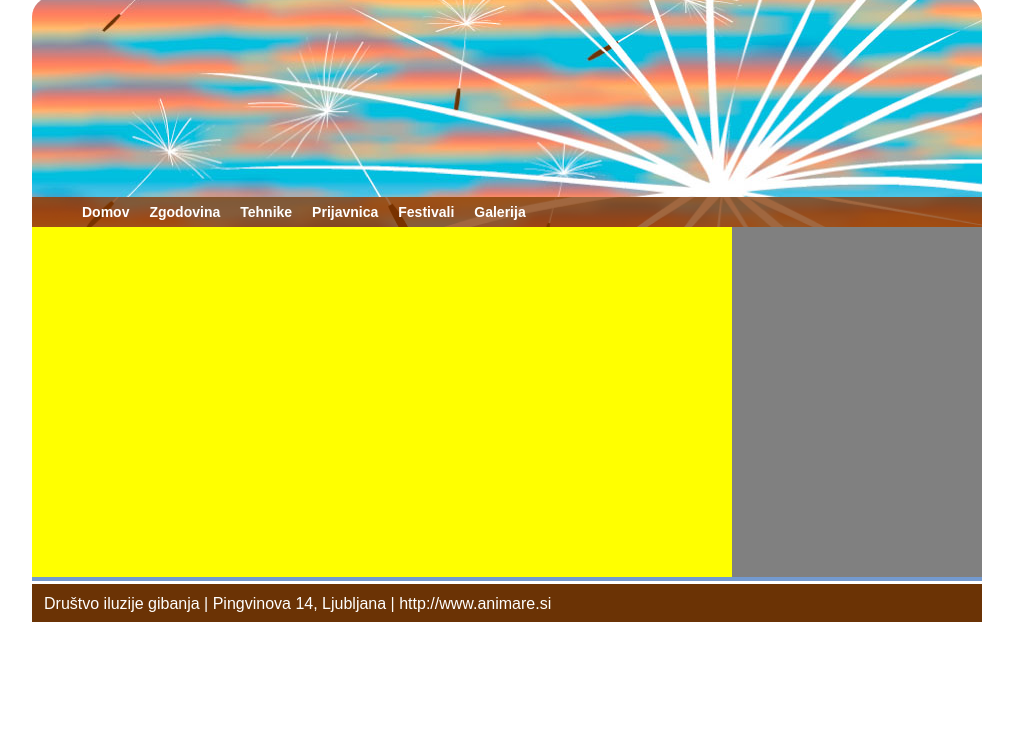
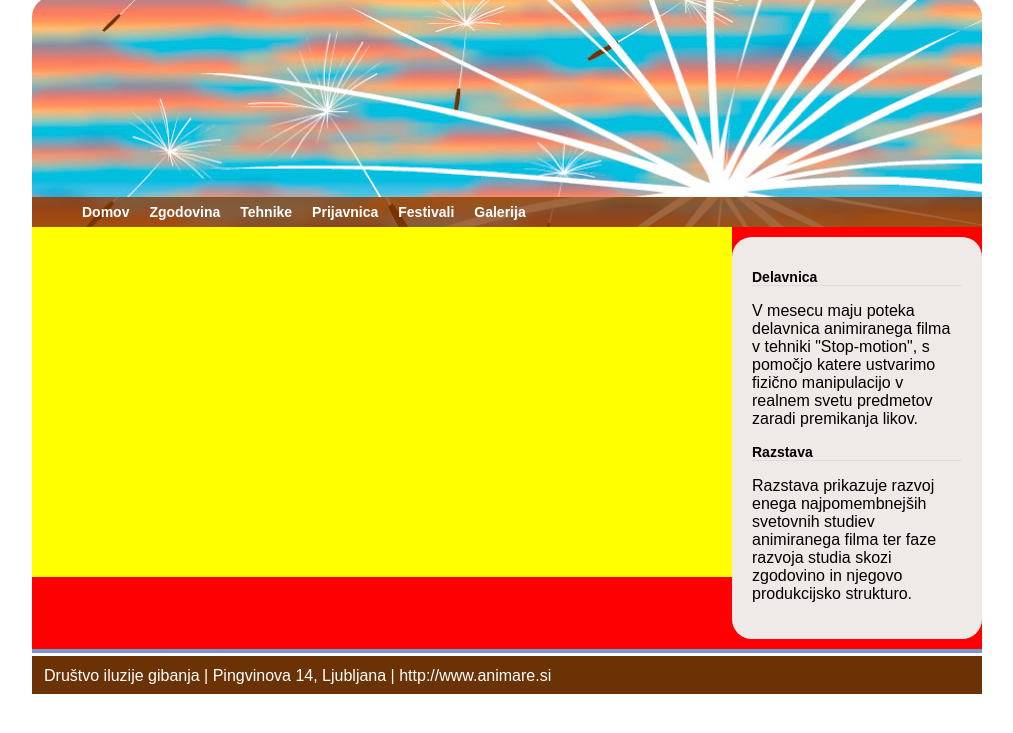
Before and after one commit to Maticko25/www.animare.si, a plain HTML site: page index.html in a window 1280 px wide. Shown: the part 103-836 px from the top of the page, without its empty margins (133-1146 px from the left). Before the commit the page ends 800 px from the top, so only its background shows below. Drawn offline with Linux system fonts and the light colour scheme.

Commit message:
oblikuj sorodno

```diff
--- a/index.html
+++ b/index.html
@@ -34,7 +34,13 @@
 		</nav>
 		<section id="Vsebina">
 			<article id="Clanek"></article>
-			<aside id="Sorodno"></aside>
+			<aside id="Sorodno">
+				<h2>Delavnica</h2>
+<p>V mesecu maju poteka delavnica animiranega filma v tehniki "Stop-motion", s pomočjo katere ustvarimo fizično manipulacijo v realnem svetu predmetov zaradi premikanja likov.</p>
+
+                <h2>Razstava</h2>
+<p>Razstava prikazuje razvoj enega najpomembnejših svetovnih studiev animiranega filma ter faze razvoja studia skozi zgodovino in njegovo produkcijsko strukturo.</p>
+			</aside>
 		</section>
 		<footer id="Noga">
 			Društvo iluzije gibanja | Pingvinova 14, Ljubljana | <a href="http://www.animare.si" target="_blank">http://www.animare.si</a>
--- a/slogi.css
+++ b/slogi.css
@@ -104,9 +104,19 @@ html,body{
 	width: 700px;
 }
 #Sorodno{
-	background-color: gray;
+	background-color: #efe9e7;
+    border-radius: 20px;
+	margin: 10px 0;
+	padding: 20px;
+	box-sizing: border-box;
 	min-height: 350px;
 	width: 250px;
+}
+h2{
+	font-size: 14px;
+	font-weight: bold;
+	color: black;
+	border-bottom: 1px solid #ddd;
 }
 #Noga{
 	background-image: linear-gradient(to bottom, #739ad0 0, #739ad0 10%, #fff 10%, #fff 15%, #6b3305 15%, #6b3305 100%);
```
